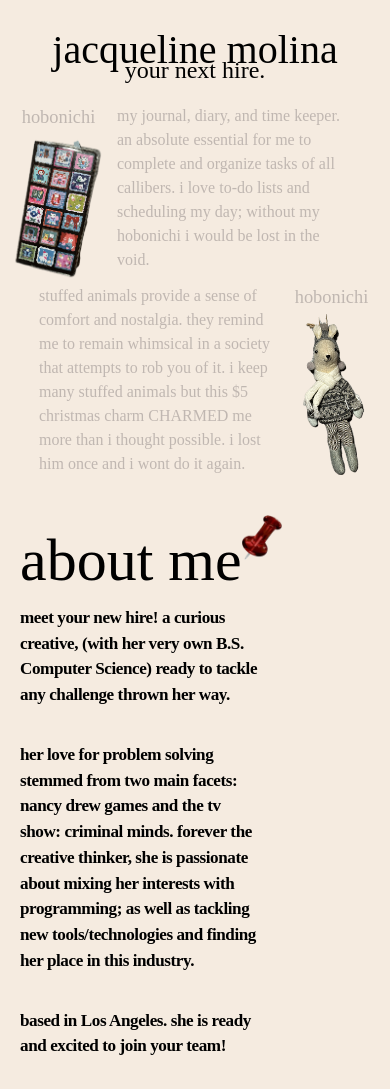
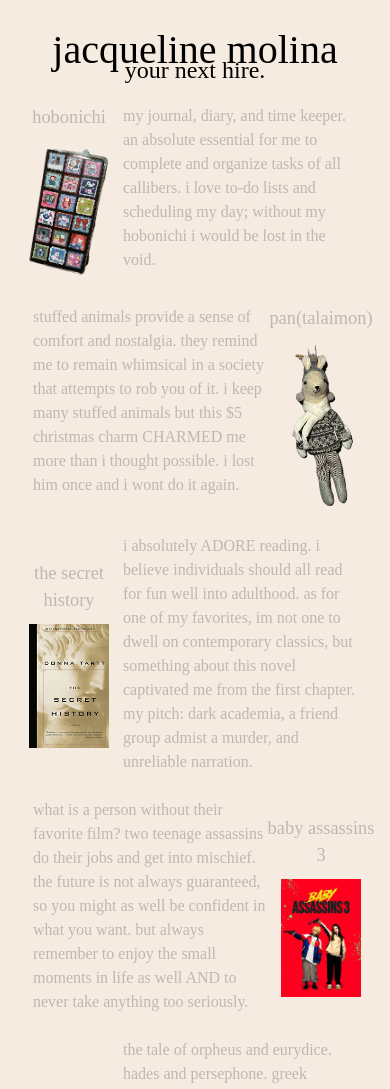
Before and after one commit to strwbrry05/strwbrry05.github.io, a React (Vite) app: page / in a window 390 px wide. Shown: the top 1089 px of the page. Built offline with nearby package versions, Linux system fonts and the light colour scheme; no server answers; a web font is replaced by a local one.

Commit message:
mobile hero base

```diff
--- a/src/Components/Hero.jsx
+++ b/src/Components/Hero.jsx
@@ -2,14 +2,23 @@ import React from "react";
 import HeroCard from "./HeroCard";
 import pan from "../assets/heroPan.png";
 import hobonichi from "../assets/heroHobonichi.png";
+import book from "../assets/heroBook.png";
+import movie from "../assets/heroMovie.png";
+import music from "../assets/heroHadestown.png";
+import hobby from "../assets/heroHobby.png";
+import art from "../assets/heroArt.png";
+import notA from "../assets/heroNotActive.png";
 
 const Hero = () => {
   return (
-    <div>
+    <div className=" flex flex-col justify-center items-center">
+      <div className="w-[360px] flex flex-col gap-y-[1.5em]">
+        {/* hobonichi */}
         <HeroCard
           icon={hobonichi}
           alt={"journal"}
           w={120}
+          title={"hobonichi"}
           desc={
             "my journal, diary, and time keeper. an absolute essential for me to complete and organize tasks of all callibers. i love to-do lists and scheduling my day; without my hobonichi i would be lost in the void."
           }
@@ -17,16 +26,99 @@ const Hero = () => {
           isReverse={false}
         />
 
+        {/* pan */}
         <HeroCard
           icon={pan}
           alt={"stuffed animal"}
           w={80}
+          title={"pan(talaimon)"}
           desc={
             "stuffed animals provide a sense of comfort and nostalgia. they remind me to remain whimsical in a society that attempts to rob you of it. i keep many stuffed animals but this $5 christmas charm CHARMED me more than i thought possible. i lost him once and i wont do it again."
           }
           isTitleReverse={false}
           isReverse={true}
         />
+
+        {/* book */}
+        <HeroCard
+          icon={book}
+          alt={"book: the secret history by donna tart"}
+          w={80}
+          title={"the secret history"}
+          desc={
+            "i absolutely ADORE reading. i believe individuals should all read for fun well into adulthood. as for one of my favorites, im not one to dwell on contemporary classics, but something about this novel captivated me from the first chapter. my pitch: dark academia, a friend group admist a murder, and unreliable narration."
+          }
+          isTitleReverse={false}
+          isReverse={false}
+        />
+
+        {/* movie */}
+        <HeroCard
+          icon={movie}
+          alt={"film: baby assassins 3"}
+          w={80}
+          title={"baby assassins 3"}
+          desc={
+            "what is a person without their favorite film? two teenage assassins do their jobs and get into mischief. the future is not always guaranteed, so you might as well be confident in what you want. but always remember to enjoy the small moments in life as well AND to never take anything too seriously."
+          }
+          isTitleReverse={false}
+          isReverse={true}
+        />
+
+        {/* music */}
+        <HeroCard
+          icon={music}
+          alt={"broadway show: hadestown"}
+          w={80}
+          title={"hadestown"}
+          desc={
+            "the tale of orpheus and eurydice. hades and persephone. greek mythology has always been fascinating. little 18 year old me was captivated from her first listen. to know a tragic cycle will repeat and STILL hope for a better outcome every time is heartbreaking. hope will forever be everlasting. other favorites include, Cabaret and Next To Normal."
+          }
+          isTitleReverse={false}
+          isReverse={false}
+        />
+
+        {/* hobby */}
+        <HeroCard
+          icon={hobby}
+          alt={"hobby: baking"}
+          w={120}
+          title={"hobby"}
+          desc={
+            "as a creative individual, i feel as though you can tap into that creativity in any field; and that includes cooking and baking! admittedly this is a new hobby, but one that has brought myself, and others around me, immense fulfillment and joy."
+          }
+          isTitleReverse={false}
+          isReverse={true}
+        />
+
+        {/* art */}
+        <div
+          className={`font-(family-name:--font-text) text-(--color-gray) flex flex-col justify-center items-center `}
+        >
+          <div className={`flex flex-col justify-center items-center`}>
+            <p className="text-[1.15rem] text-center mb-[0.5em]">
+              edward hopper
+            </p>
+            <img
+              className="w-[300px]"
+              src={art}
+              alt="edward hopper:soir bleu"
+            />
+          </div>
+          <div className="w-[90%] mt-[1em]">
+            <p>
+              i never understood the meaning of ‘art speaks to you’ until i
+              found ‘soir bleu’. edward hopper has a fascinating ability to
+              create and evoke feelings of isolation and contemplation thorugh
+              his works. finding your favorite artist is important, i think. it
+              tells you a lot about a person. dont know what this says about me
+              however
+            </p>
+          </div>
+        </div>
+
+        <img src={notA} alt="" />
+      </div>
     </div>
   );
 };
--- a/src/Components/HeroCard.jsx
+++ b/src/Components/HeroCard.jsx
@@ -4,15 +4,15 @@ const HeroCard = (props) => {
   return (
     <div
       className={`font-(family-name:--font-text) text-(--color-gray)
-    ${props.isReverse ? "flex-row-reverse" : ""} flex`}
+    ${props.isReverse ? "flex-row-reverse" : ""} flex `}
     >
       <div
         className={` ${props.isTitleReverse ? "flex-col-reverse" : "flex-col"} flex  justify-center items-center w-[30%]`}
       >
-        <p className="text-[1.15rem]">hobonichi</p>
+        <p className="text-[1.15rem] text-center mb-[0.5em]">{props.title}</p>
         <img className={`w-[${props.w}px]`} src={props.icon} alt={props.alt} />
       </div>
-      <div className="w-[60%]">
+      <div className="w-[65%]">
         <p>{props.desc}</p>
       </div>
     </div>
```
Also changed, not shown: src/assets/heroNotActive.png (added). Lines whose indentation alone changed are shown as unchanged.
